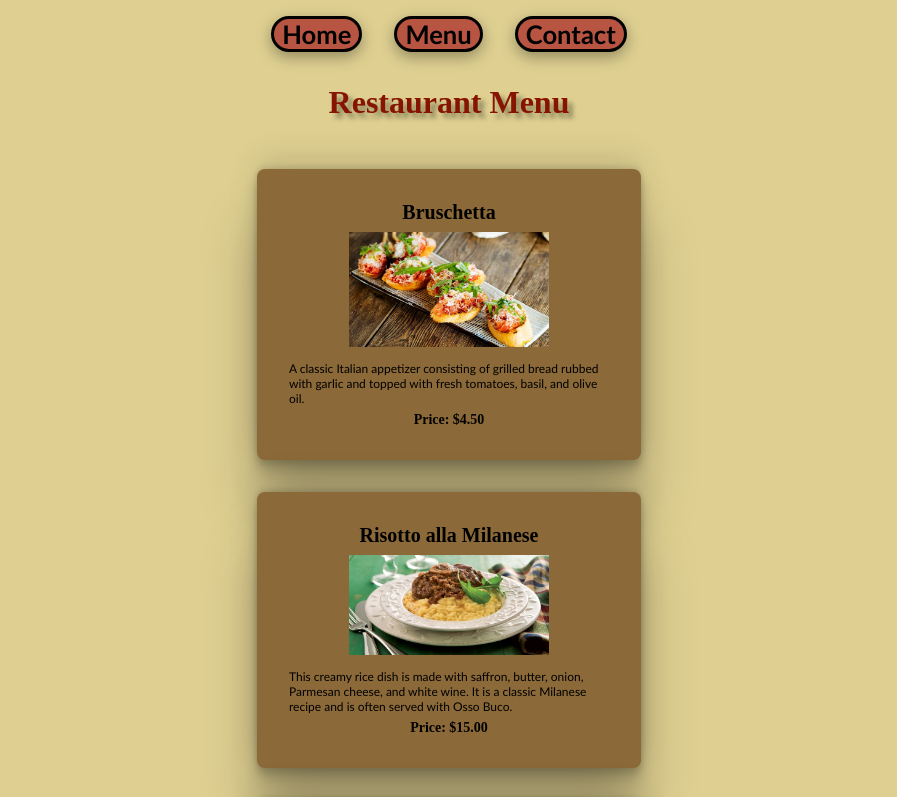
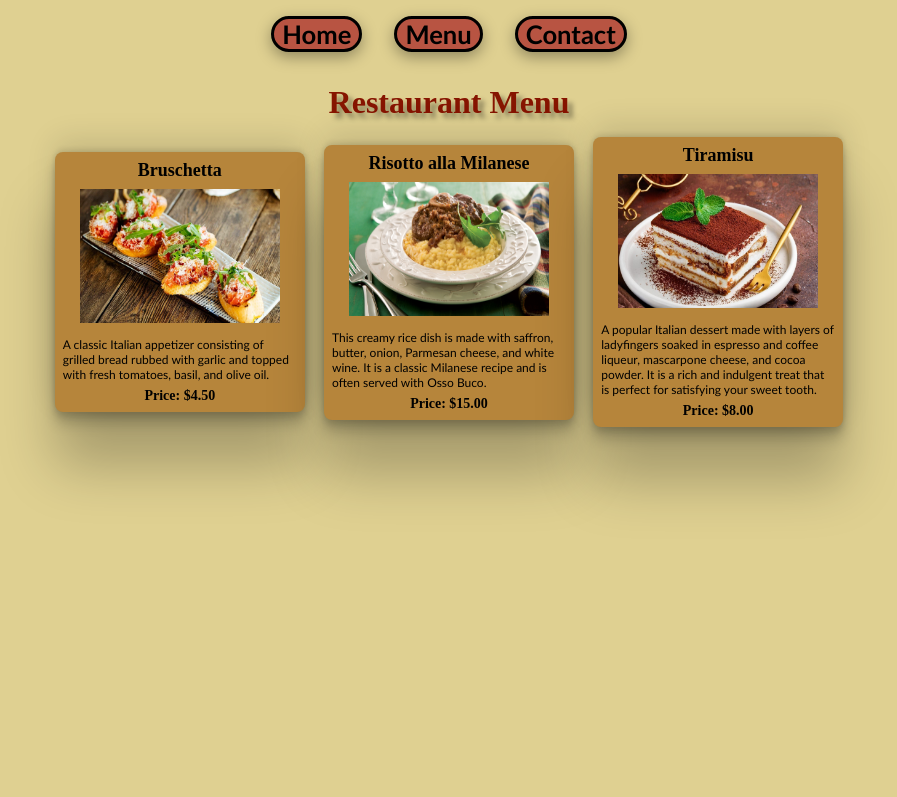
Before and after one commit to AleMachado7/TOP-Restaurant, a website built with webpack: page dist/index.html in a window 1280 px wide. Both pictures are taken after a click on the item "Menu". Shown: the top 797 px of the page, without its empty margins (191-1088 px from the left). Built offline with nearby package versions, Linux system fonts and the light colour scheme.

Commit message:
Improve styling, fix typo

```diff
--- a/src/modules/contact.js
+++ b/src/modules/contact.js
@@ -10,7 +10,7 @@ function loadContact() {
   // add contact details
   const contactDetails = createHTMLElement("div", "large-container");
   contactDetails.appendChild(
-    createHTMLElement("p", "subtitle", "Reach us ou!")
+    createHTMLElement("p", "subtitle", "Reach us out!")
   );
   contactDetails.appendChild(
     createHTMLElement("p", "large-text", "Telephone: +55 31 9999999999")
--- a/src/modules/menu.js
+++ b/src/modules/menu.js
@@ -3,12 +3,15 @@ import createHTMLElement from "../../functions/create-html-element";
 function loadMenu() {
   const menu = createHTMLElement("section", "menu");
 
-  // add title
+  //*  add title
   const menuTitle = createHTMLElement("h1", "title", "Restaurant Menu");
   menu.appendChild(menuTitle);
 
+  // add div container for the foods of menu
+  const foodGrid = createHTMLElement("div", "food-grid");
+
   // add entry food to the menu
-  const entryFood = createHTMLElement("div", "large-container");
+  const entryFood = createHTMLElement("div", "food-item");
   entryFood.appendChild(createHTMLElement("h2", "subtitle", "Bruschetta"));
   const entryImg = createHTMLElement("img", "food-image");
   entryImg.setAttribute("src", "../src/assets/bruschetta.png");
@@ -21,10 +24,10 @@ function loadMenu() {
     )
   );
   entryFood.appendChild(createHTMLElement("p", "food-price", "Price: $4.50"));
-  menu.appendChild(entryFood);
+  foodGrid.appendChild(entryFood);
 
   // add main course to the menu
-  const mainFood = createHTMLElement("div", "large-container");
+  const mainFood = createHTMLElement("div", "food-item");
   mainFood.appendChild(
     createHTMLElement("h2", "subtitle", "Risotto alla Milanese")
   );
@@ -39,10 +42,10 @@ function loadMenu() {
     )
   );
   mainFood.appendChild(createHTMLElement("p", "food-price", "Price: $15.00"));
-  menu.appendChild(mainFood);
+  foodGrid.appendChild(mainFood);
 
   // add dessert  to the menu
-  const dessert = createHTMLElement("div", "large-container");
+  const dessert = createHTMLElement("div", "food-item");
   dessert.appendChild(createHTMLElement("h2", "subtitle", "Tiramisu"));
   const dessertImg = createHTMLElement("img", "food-image");
   dessertImg.setAttribute("src", "../src/assets/tiramisu.png");
@@ -55,7 +58,9 @@ function loadMenu() {
     )
   );
   dessert.appendChild(createHTMLElement("p", "food-price", "Price: $8.00"));
-  menu.appendChild(dessert);
+  foodGrid.appendChild(dessert);
+
+  menu.appendChild(foodGrid);
 
   return menu;
 }
--- a/src/style.css
+++ b/src/style.css
@@ -7,7 +7,7 @@
 body {
   background-color: rgb(223, 208, 145);
   min-height: 100vh;
-  padding: 0 20rem 2rem 20rem;
+  padding: 0 1rem 1rem 1rem;
 }
 
 #content {
@@ -65,16 +65,11 @@ section {
 }
 
 .subtitle {
-  font-size: clamp(20px, 1.5vw, 2vw);
+  font-size: clamp(18px, 1.2vw, 1.4vw);
 }
 
 .logo {
   width: 300px;
-}
-
-.food-image {
-  width: clamp(200px, 15vw, 20vw);
-  padding: 8px 0;
 }
 
 .large-container {
@@ -98,6 +93,33 @@ section {
   margin: 6px 0;
 }
 
+.food-grid {
+  display: flex;
+  align-items: center;
+  justify-content: center;
+  flex-wrap: wrap;
+  gap: 1.2rem;
+}
+
+.food-item {
+  display: flex;
+  flex-direction: column;
+  align-items: center;
+  background-color: rgb(182, 133, 59);
+  width: clamp(250px, 14vw, 16vw);
+  border-radius: 8px;
+  padding: 0.5rem;
+  box-shadow: rgba(0, 0, 0, 0.25) 0px 54px 55px,
+    rgba(0, 0, 0, 0.12) 0px -12px 30px, rgba(0, 0, 0, 0.12) 0px 4px 6px,
+    rgba(0, 0, 0, 0.17) 0px 12px 13px, rgba(0, 0, 0, 0.09) 0px -3px 5px;
+}
+
+.food-image {
+  width: clamp(200px, 12vw, 15vw);
+  height: clamp(150px, 9vw, 12vw);
+  padding: 8px 0;
+}
+
 .food-description {
   font-family: "Trebuchet MS", "Lucida Sans Unicode", "Lucida Grande",
     "Lucida Sans", Arial, sans-serif;
```
Also changed, not shown: dist/main.js.
